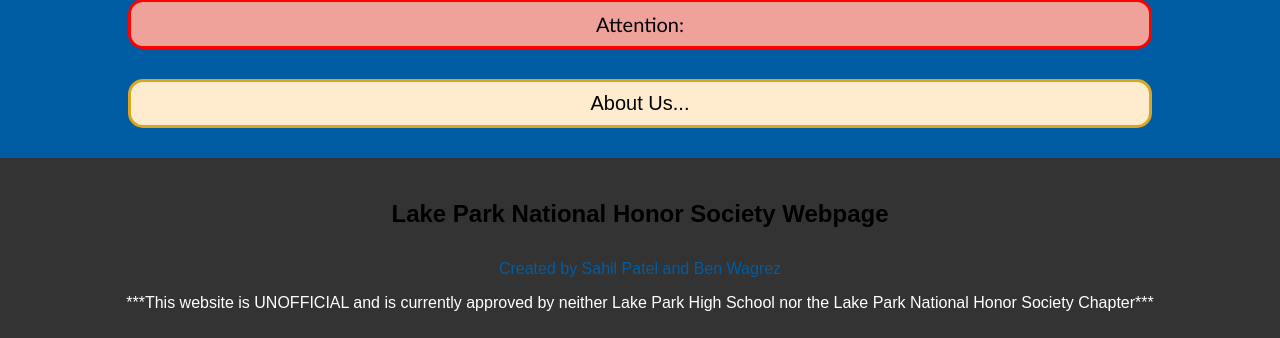
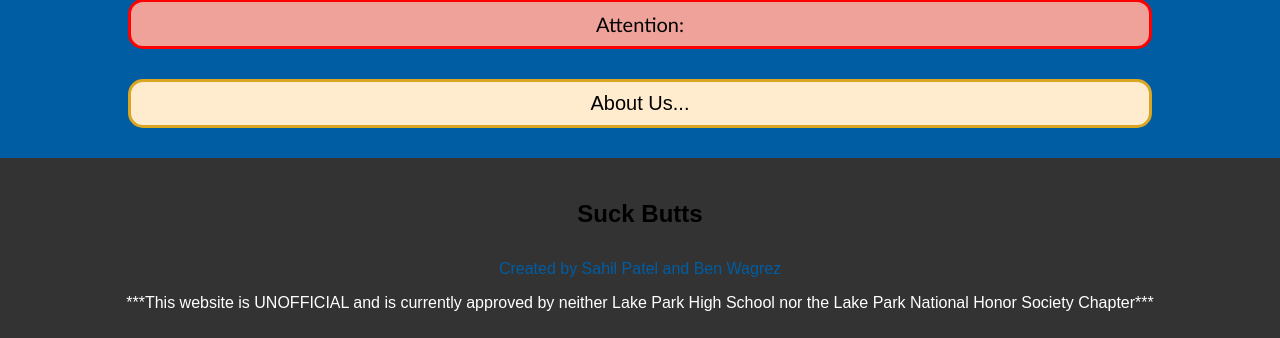
Before and after one commit to TheAetherGod/CodeDay2018, a PHP site: page /homePage.php in a window 1280 px wide. Shown: the part 775-1113 px from the top of the page. Run offline with PHP 8.4, Linux system fonts and the light colour scheme; the visitor is signed in with stand-in values (Sample User, id 1); data that the repository does not hold is empty; some libraries are stand-ins or nearby versions.

Commit message:
Text test
Teaching users how to change text

```diff
--- a/footer.php
+++ b/footer.php
@@ -1,4 +1,4 @@
-<h4 class = "baseText" style = "font-size: 24px">Lake Park National Honor Society Webpage</h4>
+<h4 class = "baseText" style = "font-size: 24px">Suck Butts</h4>
     <p class = "footerText">Created by Sahil Patel and Ben Wagrez</p>
 
     <!--Notice that this page is UNOFFICIAL-->
--- a/header.php
+++ b/header.php
@@ -1,7 +1,7 @@
 <div id = "banner" style = "width:100%">
 	<img id = "LPLogo" src = "https://www.lphs.org/cms/lib/IL01904769/Centricity/Template/GlobalAssets/images///logos/_default.png">
 
-	<h1 class = "baseText" style = "padding-bottom: 0px; margin-bottom:0px; color: #005da3;  font-size:48px;"><span id = "LPNHS" onclick = "location.href='index.php'" title = "LPNHS - Home">Lake Park High School National Honor Society</span></h1>
+	<h1 class = "baseText" style = "padding-bottom: 0px; margin-bottom:0px; color: #005da3;  font-size:48px;"><span id = "LPNHS" onclick = "location.href='index.php'" title = "LPNHS - Home">Suck Butts</span></h1>
 	<h2 class = "baseText" style = "padding-top: 0px; margin-top:0px; color: #666; font-size:18px;">Scholarship | Leadership | Character | Service</h2>
 	<?php if(isset($_SESSION["StudentID"])) : ?>
 		<div id = "headerLogout" class = "headerSignIn"><button id = "headerLogoutButton">Sign Out</button></div>
```
